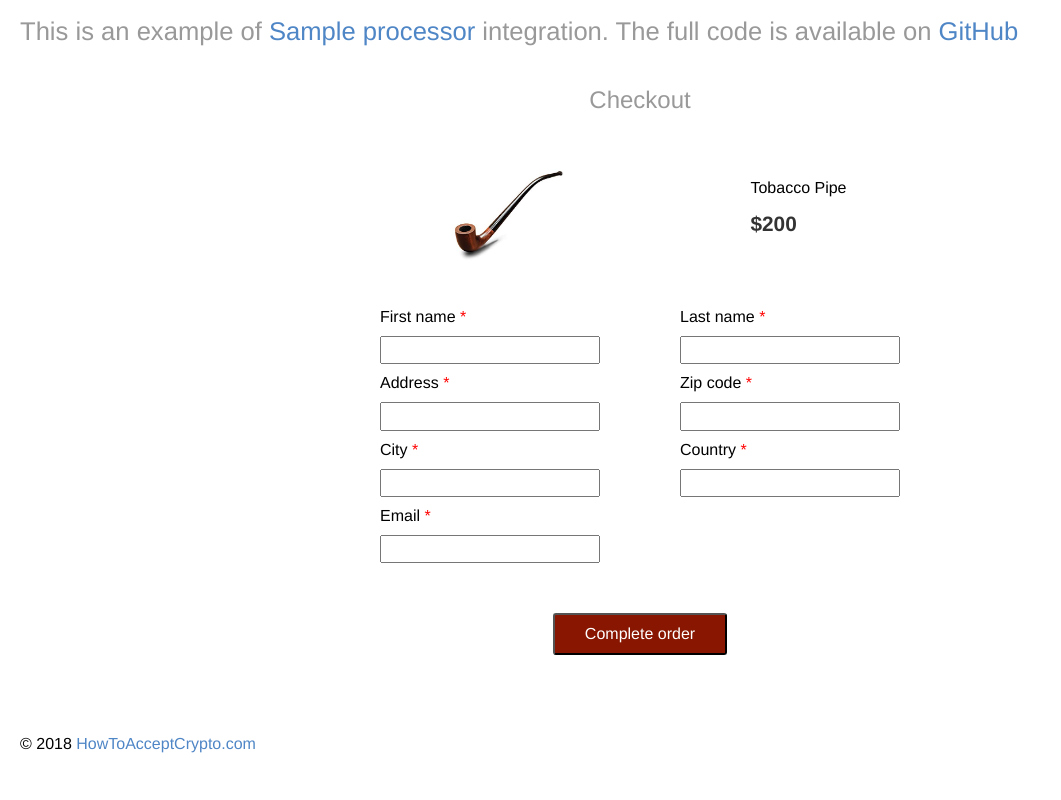
After one commit to r4victor/howtoacceptcrypto-integrations, a Flask app: template app/templates/checkout.html in a window 1280 px wide. The commit adds this page. Shown: the whole page, without its empty margins (0-1061 px from the left). Run offline with Flask 2, Linux system fonts and the light colour scheme; the template is opened without the code that fills it: most values are stand-ins (such as "Sample title", 1, 10 or a date in 2020); parts of the project's set-up code (start-up, migrations or seed data) failed here and were passed over.

Commit message:
Add base templates

```diff
--- a/app/templates/base.html
+++ b/app/templates/base.html
@@ -1,13 +1,18 @@
 <!DOCTYPE html>
 <html>
 <head>
-  <title>{% block title %}{% endblock %} – HowToAcceptCrypto.com</title>
+  <title>{% block title %}Example of {{ processor.name }} integration{% endblock %} – HowToAcceptCrypto.com</title>
   <meta name="viewport" content="width=device-width, initial-scale=1">
   <link rel="stylesheet" href="{{ url_for('static', filename='css/main.css') }}">
 </head>
 <body>
   <header>
-    <h1>{% block h1 %}{% endblock %}</h1>
+    <h1>
+      {% block h1 %}
+      This is an example of <a href="{{ processor.website_url }}" target="_blank">{{ processor.name }}</a> integration.
+      The full code is available on <a href="https://github.com/r4victor/howtoacceptcrypto-integrations/tree/master/app/integrations/{{ processor.github_path }}" target="_blank">GitHub</a>
+      {% endblock %}
+    </h1>
   </header>
   <main>
     {% block content %}{% endblock %}
--- /dev/null
+++ b/app/templates/checkout.html
@@ -0,0 +1,76 @@
+{% extends 'base.html' %}
+{% block content %}
+<section class='example-block checkout'>
+  <h2>Checkout</h2>
+  <div class='content'>
+    <div class="item">
+      <div><img src="{{ url_for('static', filename='images/items/pipe.jpg') }}"></div>
+      <div>
+        <span class="item-name">Tobacco Pipe</span>
+        <span class="price">$200</span>
+      </div>
+    </div>
+    <form method="post" action="{{ url_for('.new_order') }}">
+      <div class="fill">
+        <div>
+          <label for="first-name">
+            First name
+            <span class="required">*</span>
+          </label>
+          <input id="first-name" type="text" required>
+        </div>
+        <div>
+          <label for="last-name">
+            Last name
+            <span class="required">*</span>
+          </label>
+          <input id="last-name" name="last-name" type="text" required>
+        </div>
+        <div>
+          <label for="address">
+            Address
+            <span class="required">*</span>
+          </label>
+          <input id="address" name="address" type="text" required>
+        </div>
+        <div>
+          <label for="zip-code">
+            Zip code
+            <span class="required">*</span>
+          </label>
+          <input id="zip-code" name="zip-code" type="text" required>
+        </div>
+        <div>
+          <label for="city">
+            City
+            <span class="required">*</span>
+          </label>
+          <input id="city" name="city" type="text" required>
+        </div>
+        <div>
+          <label for="country">
+            Country
+            <span class="required">*</span>
+          </label>
+          <input id="country" name="country" type="text" required>
+        </div>
+        <div>
+          <label for="email">
+            Email
+            <span class="required">*</span>
+          </label>
+          <input id="email" name="email" type="email" required>
+        </div>
+        <div></div>
+        {% block payment_options %}
+        {% endblock %}
+      </div>
+      <div class="complete-order-button">
+        {% block complete_order_button %}
+          <input type="submit" value="Complete order">
+        {% endblock %}
+      </div>
+    </form>
+  </div>
+</section>
+{% endblock %}
```
Also changed, not shown: app/templates/order.html (added, +27 -0 lines), app/static/images/items/pipe.jpg (added).
